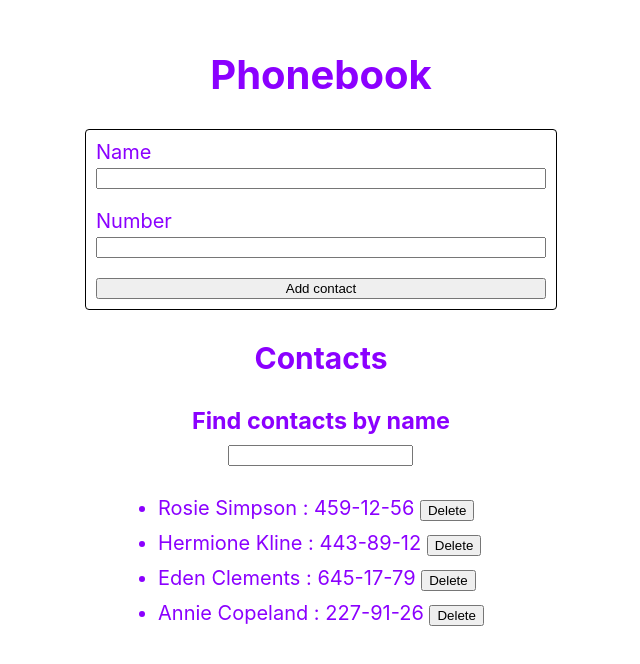
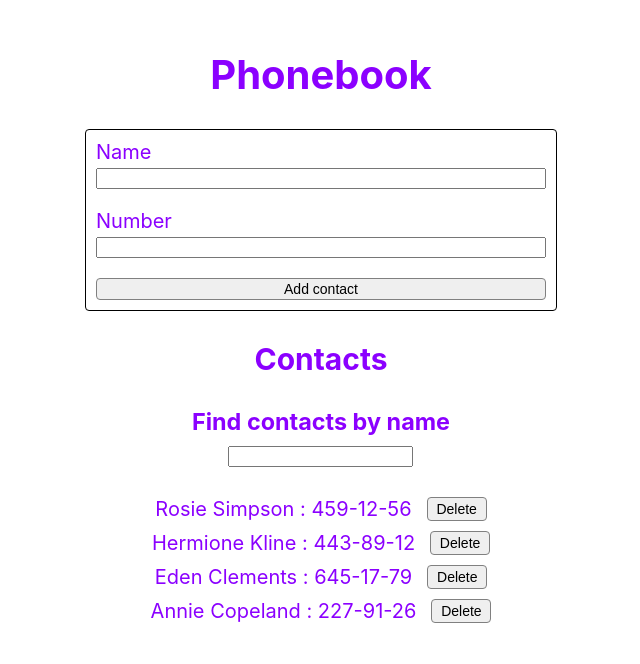
Before and after one commit to Spartakm67/goit-react-hw-02-phonebook, a React (Create React App) app: page / in a window 1280 px wide. Shown: the top 664 px of the page, without its empty margins (319-959 px from the left). Built offline with nearby package versions, Linux system fonts and the light colour scheme; what notiflix would draw is missing.

Commit message:
Styles fixed

```diff
--- a/src/components/ContactsForm/ContactsForm.jsx
+++ b/src/components/ContactsForm/ContactsForm.jsx
@@ -1,5 +1,5 @@
 import { Formik, Field } from 'formik';
-import { Form, FormField, ErrorMessage } from './ContactsForm.styled';
+import { Form, FormField, ErrorMessage, FormButton } from './ContactsForm.styled';
 import * as Yup from 'yup';
 import { nanoid } from 'nanoid';
 import PropTypes from 'prop-types';
@@ -47,7 +47,7 @@ export const ContactsForm = ({ onSubmit }) => {
           <ErrorMessage name="number" component="div" />
         </FormField>
 
-        <button type="submit">Add contact</button>
+        <FormButton type="submit">Add contact</FormButton>
       </Form>
     </Formik>
   );
--- a/src/components/ContactsForm/ContactsForm.styled.jsx
+++ b/src/components/ContactsForm/ContactsForm.styled.jsx
@@ -21,4 +21,18 @@ const ErrorMessage = styled(FormikError)`
 color: red;
 `;
 
-export { Form, FormField, ErrorMessage };
+const FormButton = styled.button`
+
+  border-radius: 4px;
+  font-size: 14px;
+  padding: 2px 0;
+  border: 1px solid gray;
+    &:hover {
+    background-color: #bbe4e9;
+    font-weight: 700;
+    color: #f95959;
+  }
+`;
+
+
+export { Form, FormField, ErrorMessage, FormButton  };
--- a/src/components/ContactsFormList/ContactsFormList.jsx
+++ b/src/components/ContactsFormList/ContactsFormList.jsx
@@ -1,22 +1,22 @@
 import PropTypes from 'prop-types';
-import {ContactsList} from './ContactsFormList.styled'
+import { ContactsList, FeedbackButton } from './ContactsFormList.styled'
 
 export const ContactsFormList = ({ items, onDelete }) => {
   return (
     <ul>
       {items.map(item => (
-        <ContactsList key={item.id} style={{ paddingBottom: '10px' }}>
-          <span style={{ width: '220px' }}>
+        <ContactsList key={item.id}>
+          <span>
             {' '}
             {item.name} : {item.number}{' '}
           </span>
-          <button
+          <FeedbackButton
             onClick={() => {
               onDelete(item.id);
             }}
           >
             Delete
-          </button>
+          </FeedbackButton>
         </ContactsList>
       ))}
     </ul>
--- a/src/components/ContactsFormList/ContactsFormList.styled.jsx
+++ b/src/components/ContactsFormList/ContactsFormList.styled.jsx
@@ -1,5 +1,23 @@
 import styled from '@emotion/styled'
 
-export const ContactsList = styled.li`
+const ContactsList = styled.li`
 padding-bottom: 10px;
+ display: flex;
+ justify-content: center;
+ gap: 15px;
+ `;
+
+const FeedbackButton = styled.button`
+  width: 60px;
+  border-radius: 4px;
+  font-size: 14px;
+  padding: 2px 0;
+  border: 1px solid gray;
+    &:hover {
+    background-color: #bbe4e9;
+    font-weight: 700;
+    color: #f95959;
+  }
 `;
+
+export { ContactsList, FeedbackButton };
```
